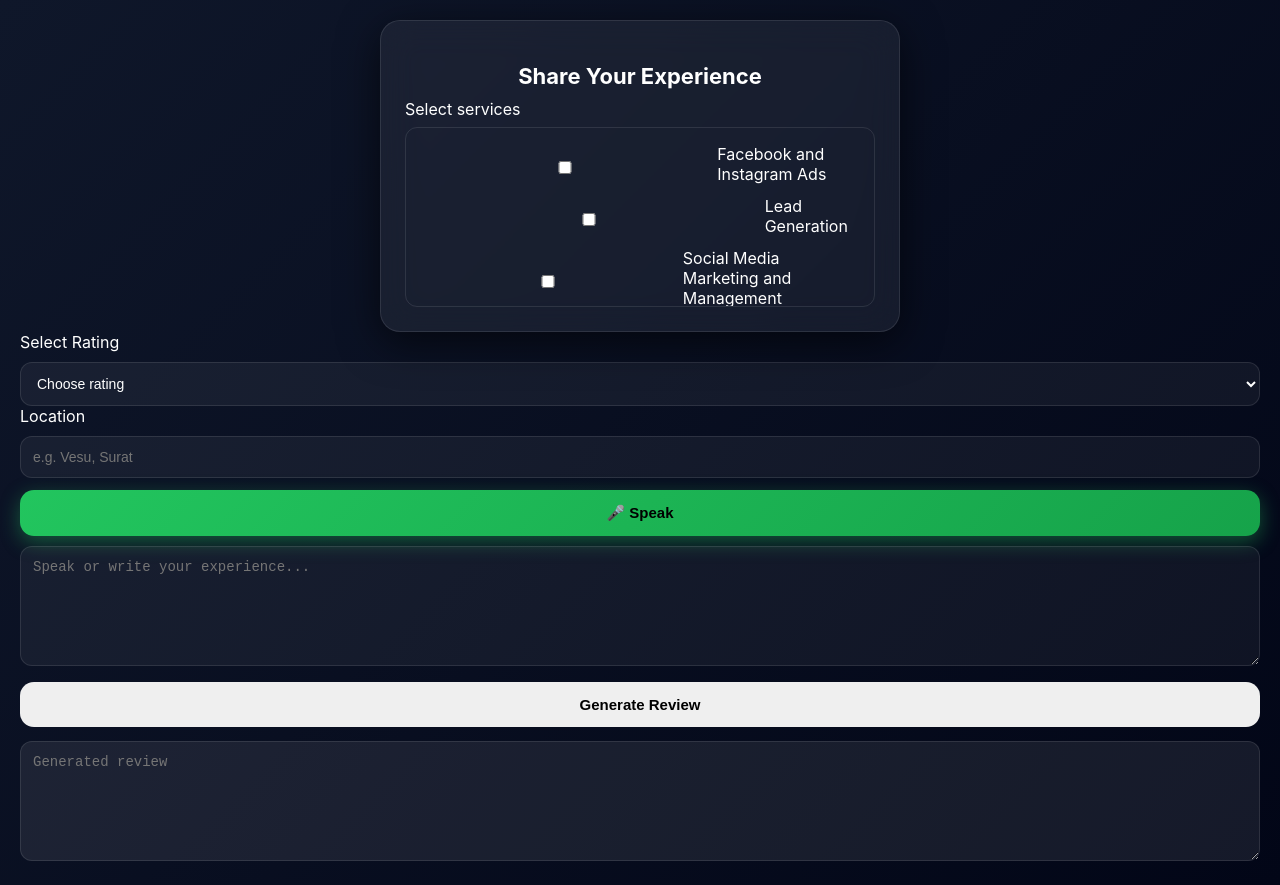
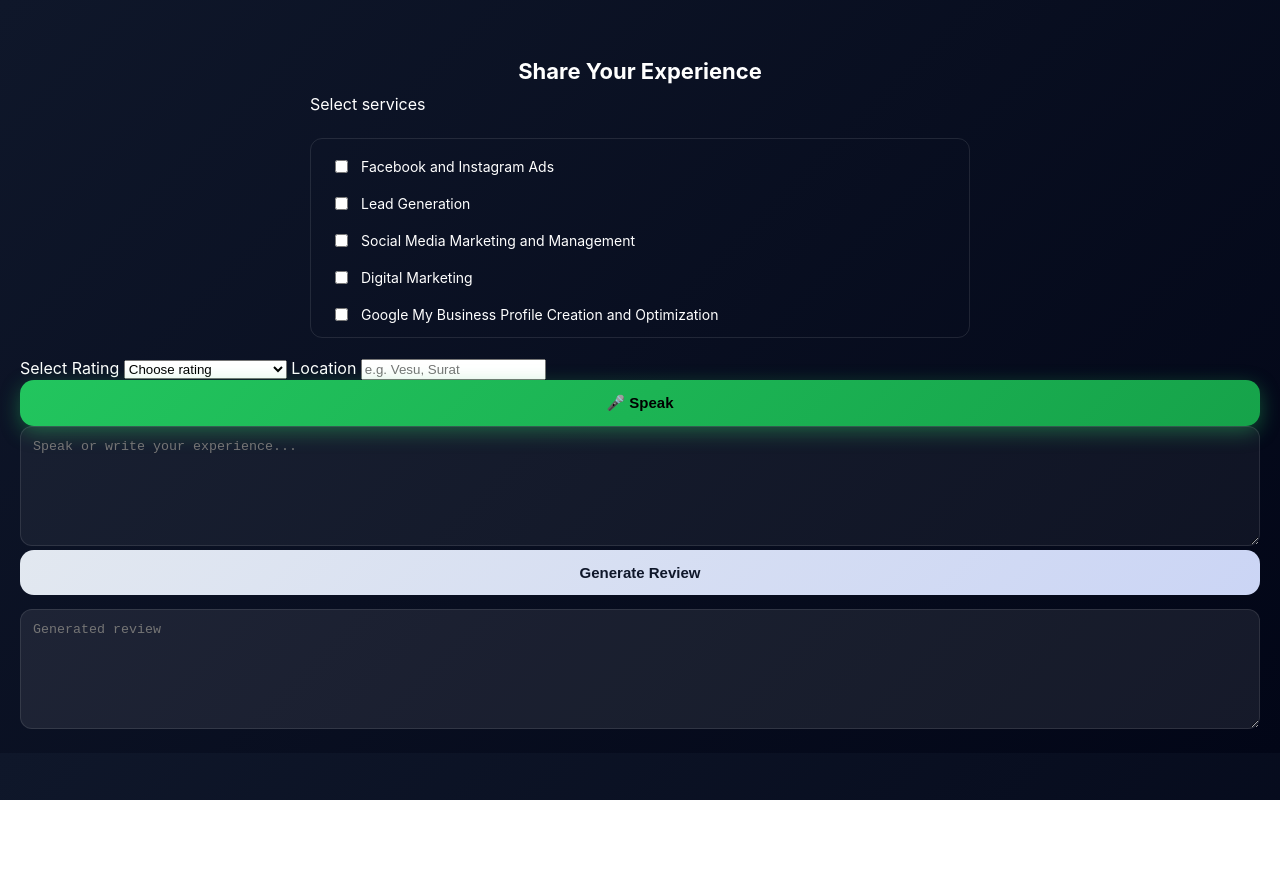
Before and after one commit to marketingsennna/gmb-review, a plain HTML site: page index.html in a window 1280 px wide. After the commit the page ends 800 px from the top, so only its background shows below. Drawn offline with Linux system fonts and the light colour scheme; no server answers.

Commit message:
Update index.html

```diff
--- a/index.html
+++ b/index.html
@@ -31,14 +31,9 @@ body{
 }
 
 .container{
-  max-width:520px;
+  max-width:700px;
   margin:auto;
-  padding:24px;
-  border-radius:20px;
-  background:var(--card);
-  backdrop-filter:blur(18px);
-  border:1px solid var(--border);
-  box-shadow:0 10px 40px rgba(0,0,0,0.6);
+  padding:20px;
 }
 
 h2{
@@ -54,21 +49,25 @@ h2{
 }
 
 .services{
-  border:1px solid var(--border);
+  border:1px solid rgba(255,255,255,0.1);
   border-radius:12px;
-  padding:10px;
-  max-height:180px;
-  overflow:auto;
-  margin-top:8px;
+  padding:12px;
+  max-height:200px;
+  overflow-y:auto;
+  margin-top:10px;
+  display:flex;
+  flex-direction:column;
+  gap:6px;
 }
 
 .services label{
   display:flex;
   align-items:center;
   gap:10px;
-  padding:6px;
+  font-size:14px;
+  cursor:pointer;
+  padding:6px 8px;
   border-radius:8px;
-  cursor:pointer;
   transition:0.2s;
 }
 
@@ -76,21 +75,18 @@ h2{
   background:rgba(255,255,255,0.05);
 }
 
-input[type="checkbox"]{
-  accent-color:var(--primary);
+.services input{
+  flex-shrink:0;
 }
 
-textarea,input,select{
+textarea{
   width:100%;
-  margin-top:10px;
-  padding:12px;
+  min-height:120px;
   border-radius:12px;
-  border:1px solid var(--border);
+  border:1px solid rgba(255,255,255,0.1);
   background:rgba(255,255,255,0.05);
   color:white;
-  font-size:14px;
-  outline:none;
-  transition:0.2s;
+  padding:12px;
 }
 
 textarea:focus,input:focus,select:focus{
@@ -104,7 +100,6 @@ textarea{
 
 button{
   width:100%;
-  margin-top:12px;
   padding:14px;
   border:none;
   border-radius:14px;
@@ -118,14 +113,14 @@ button:hover{
   transform:translateY(-1px);
 }
 
+button[type="submit"]{
+  background:linear-gradient(135deg,#e2e8f0,#cbd5f5);
+  color:#0f172a;
+}
+
 .speak{
   background:linear-gradient(135deg,#22c55e,#16a34a);
   box-shadow:0 6px 20px rgba(34,197,94,0.4);
-}
-
-.submit{
-  background:linear-gradient(135deg,#3b82f6,#2563eb);
-  box-shadow:0 6px 20px rgba(59,130,246,0.4);
 }
 
 textarea#output{
@@ -138,6 +133,12 @@ textarea#output{
   margin-top:10px;
   font-size:14px;
   color:#22c55e;
+}
+
+  form{
+  display:flex;
+  flex-direction:column;
+  gap:14px;
 }
 </style>
 
```
